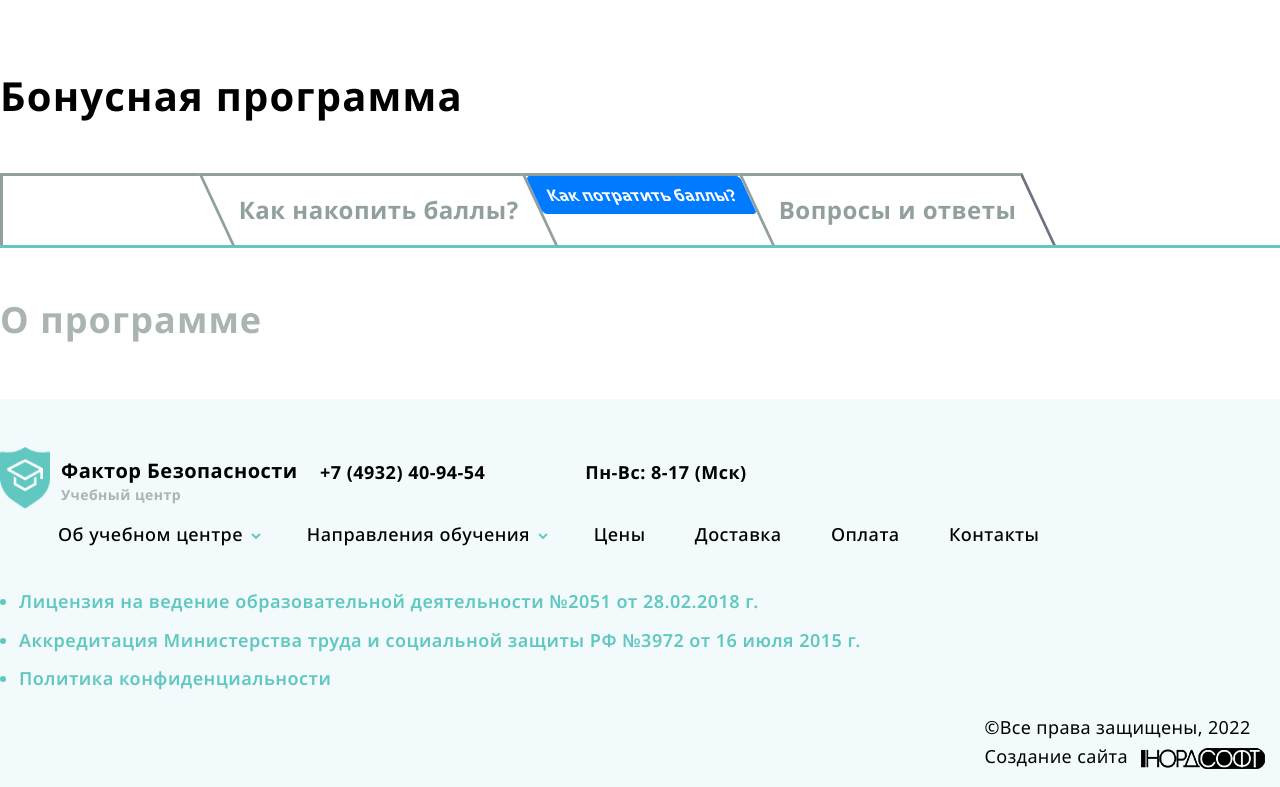
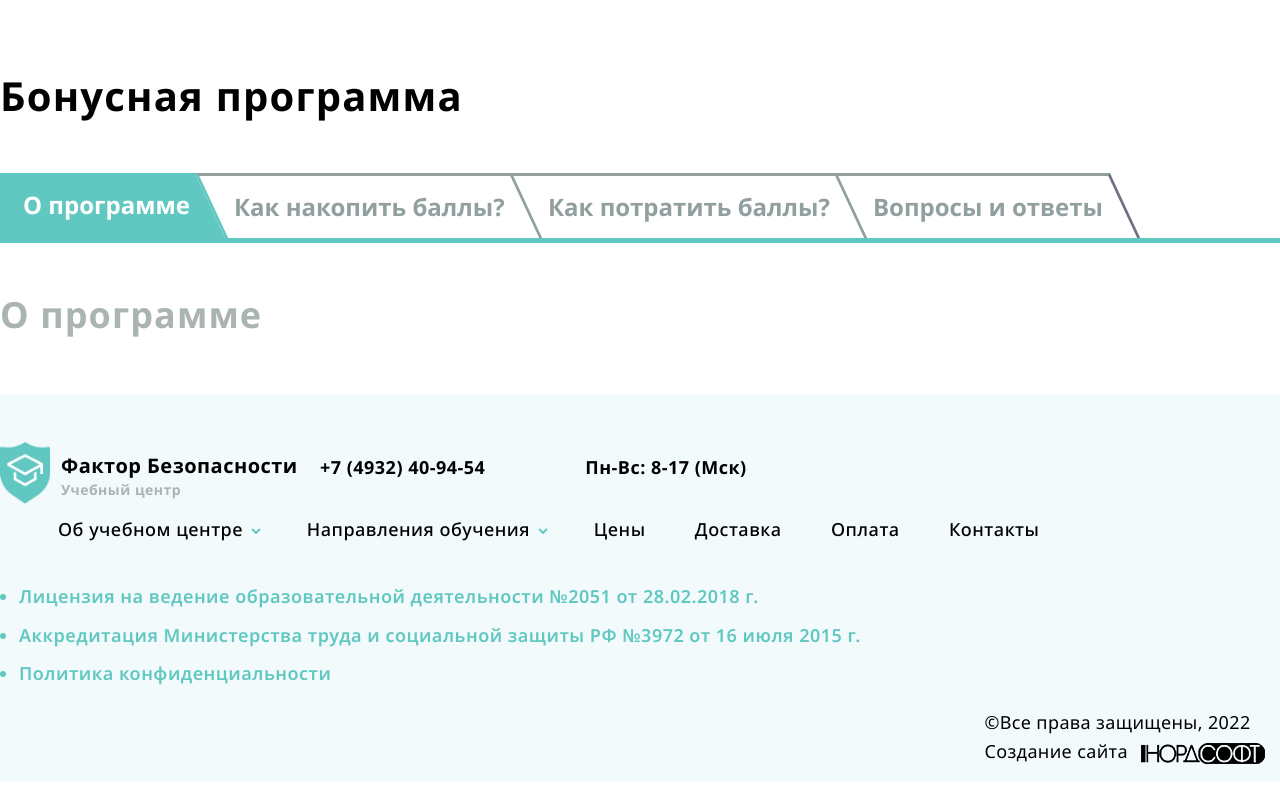
Before and after one commit to pmaks1985/fb-dpo, a PHP site: page /bonus-program/index.html in a window 1280 px wide. Shown: the part 184-971 px from the top of the page. Run offline with PHP 8.4, Linux system fonts and the light colour scheme.

Commit message:
успешно переделал с кнопками

```diff
--- a/layout/bonus-program/index.html
+++ b/layout/bonus-program/index.html
@@ -168,52 +168,82 @@
       <div class="container-xl px-0 pt-4">
         <h1>Бонусная программа</h1>
         <div class="collapseBonusProgram d-flex">
-          <div>
-            <a
+          <button
             class=""
+            type="button"
             data-toggle="collapse"
-              href="#collapseBonusProgram1"
-              role="button"
+            data-target="#collapseBonusProgram1"
             aria-expanded="true"
             aria-controls="collapseBonusProgram1"
           >
             <div>О программе</div>
-            </a>
-                        </div>
-                        <div>
-                            <a class="" data-toggle="collapse" href="#collapseBonusProgram2" role="button" aria-expanded="false" aria-controls="collapseBonusProgram2">
+          </button>
+
+          <button
+            class=""
+            type="button"
+            data-toggle="collapse"
+            data-target="#collapseBonusProgram2"
+            aria-expanded="false"
+            aria-controls="collapseBonusProgram2"
+          >
             <div>Как накопить баллы?</div>
-                            </a>
-                        </div>
-                        <div>
-                            <button class="btn btn-primary" type="button" data-toggle="collapse" data-target="#collapseBonusProgram3" aria-expanded="false" aria-controls="collapseBonusProgram3">
+          </button>
+          <button
+            class=""
+            type="button"
+            data-toggle="collapse"
+            data-target="#collapseBonusProgram3"
+            aria-expanded="false"
+            aria-controls="collapseBonusProgram3"
+          >
             <div>Как потратить баллы?</div>
           </button>
-                        </div>
-                        <div>
-                            <a class="" data-toggle="collapse" href="#collapseBonusProgram4" role="button" aria-expanded="false" aria-controls="collapseBonusProgram4">
+          <button
+            class=""
+            type="button"
+            data-toggle="collapse"
+            data-target="#collapseBonusProgram4"
+            aria-expanded="false"
+            aria-controls="collapseBonusProgram4"
+          >
             <div>Вопросы и ответы</div>
-                            </a>
-                        </div>
+          </button>
         </div>
 
         <div id="description" data-default="1">
-                        <div class="collapse show" id="collapseBonusProgram1" data-parent="#description">
+          <div
+            class="collapse show"
+            id="collapseBonusProgram1"
+            data-parent="#description"
+          >
             <div>
               <h2>О программе</h2>
             </div>
           </div>
-                        <div class="collapse" id="collapseBonusProgram2" data-parent="#description">
+          <div
+            class="collapse"
+            id="collapseBonusProgram2"
+            data-parent="#description"
+          >
             <div>
               <h2>Как накопить баллы?</h2>
             </div>
           </div>
-                        <div class="collapse" id="collapseBonusProgram3" data-parent="#description">
+          <div
+            class="collapse"
+            id="collapseBonusProgram3"
+            data-parent="#description"
+          >
             <div>
               <h2>Как потратить баллы?</h2>
             </div>
           </div>
-                        <div class="collapse" id="collapseBonusProgram4" data-parent="#description">
+          <div
+            class="collapse"
+            id="collapseBonusProgram4"
+            data-parent="#description"
+          >
             <div>
               <h2>Вопросы и ответы</h2>
             </div>
--- a/layout/css/template_styles.css
+++ b/layout/css/template_styles.css
@@ -1092,7 +1092,7 @@ footer {
 }
 
 .collapseBonusProgram {
-  border-bottom: 3px solid #61C8C1;
+  border-bottom: 5px solid #61C8C1;
   -webkit-box-sizing: border-box;
           box-sizing: border-box;
   margin-bottom: 50px;
@@ -1105,45 +1105,52 @@ footer {
   letter-spacing: 0.02em;
 }
 
-.collapseBonusProgram a {
-  color: #929F9F;
-}
-
-.collapseBonusProgram a[aria-expanded="true"] {
-  color: #FFFFFF;
-}
-
-.collapseBonusProgram > div {
+.collapseBonusProgram button {
   border: 3px solid #929F9F;
   border-bottom: 0px solid #6D7383;
   -webkit-transform: skew(25deg, 0deg);
           transform: skew(25deg, 0deg);
   border-right: 0px solid #6D7383;
   background-color: white;
+  color: #929F9F;
+  padding: 15px 20px;
 }
 
-.collapseBonusProgram > div:first-child {
+.collapseBonusProgram button > div {
+  -webkit-transform: skew(-25deg, 0deg);
+          transform: skew(-25deg, 0deg);
+}
+
+.collapseBonusProgram button[aria-expanded="true"] {
+  color: #FFFFFF;
+  background-color: #61C8C1;
+  border: 3px solid #61C8C1;
+}
+
+.collapseBonusProgram button[aria-expanded="true"] + button {
+  border-left: 3px solid #61C8C1;
+}
+
+.collapseBonusProgram button[aria-expanded="true"]:last-child {
+  border-right: 3px solid #61C8C1;
+}
+
+.collapseBonusProgram button:first-child {
   -webkit-transform: skew(0deg, 0deg);
           transform: skew(0deg, 0deg);
   border-right: 0px solid #6D7383;
-  padding-right: 20px;
+  padding-right: 40px;
 }
 
-.collapseBonusProgram > div:first-child > a > div {
+.collapseBonusProgram button:first-child > div {
   -webkit-transform: skew(0deg, 0deg);
           transform: skew(0deg, 0deg);
 }
 
-.collapseBonusProgram > div:nth-child(2) {
+.collapseBonusProgram button:nth-child(2) {
   margin-left: -20px;
 }
 
-.collapseBonusProgram > div:last-child {
+.collapseBonusProgram button:last-child {
   border-right: 3px solid #6D7383;
 }
-
-.collapseBonusProgram > div > a > div {
-  -webkit-transform: skew(-25deg, 0deg);
-          transform: skew(-25deg, 0deg);
-  padding: 20px;
-}
--- a/layout/css/template_styles.scss
+++ b/layout/css/template_styles.scss
@@ -989,7 +989,7 @@
     }
 
     .collapseBonusProgram {
-        border-bottom: 3px solid #61C8C1;
+        border-bottom: 5px solid #61C8C1;
         box-sizing: border-box;
         margin-bottom: 50px;
         font-family: 'NotoSans-Bold';
@@ -999,23 +999,33 @@
         line-height: 120%;
         text-align: center;
         letter-spacing: 0.02em;
-        & a {
-            color: #929F9F;
-            &[aria-expanded="true"] {
-                color: #FFFFFF;
-            }
-        }
-        &>div {
+        & button {
             border: 3px solid #929F9F;
             border-bottom: 0px solid #6D7383;
             transform: skew(25deg, 0deg);
             border-right: 0px solid #6D7383;
             background-color: white;
+            color: #929F9F;
+            padding: 15px 20px;
+            &>div {
+                transform: skew(-25deg, 0deg);
+            }
+            &[aria-expanded="true"] {
+                color: #FFFFFF;
+                background-color: #61C8C1;
+                border: 3px solid #61C8C1;
+                &+button {
+                    border-left: 3px solid #61C8C1;
+                }
+                &:last-child {
+                    border-right: 3px solid #61C8C1;
+                }
+            }
             &:first-child {
                 transform: skew(0deg, 0deg);
                 border-right: 0px solid #6D7383;
-                padding-right: 20px;
-                &>a>div {
+                padding-right: 40px;
+                &>div {
                     transform: skew(0deg, 0deg);
                 }
             }
@@ -1025,9 +1035,5 @@
             &:last-child {
                 border-right: 3px solid #6D7383;
             }
-            &>a>div {
-                transform: skew(-25deg, 0deg);
-                padding: 20px;
-            }
         }
     }
```
Lines whose indentation alone changed are shown as unchanged.
